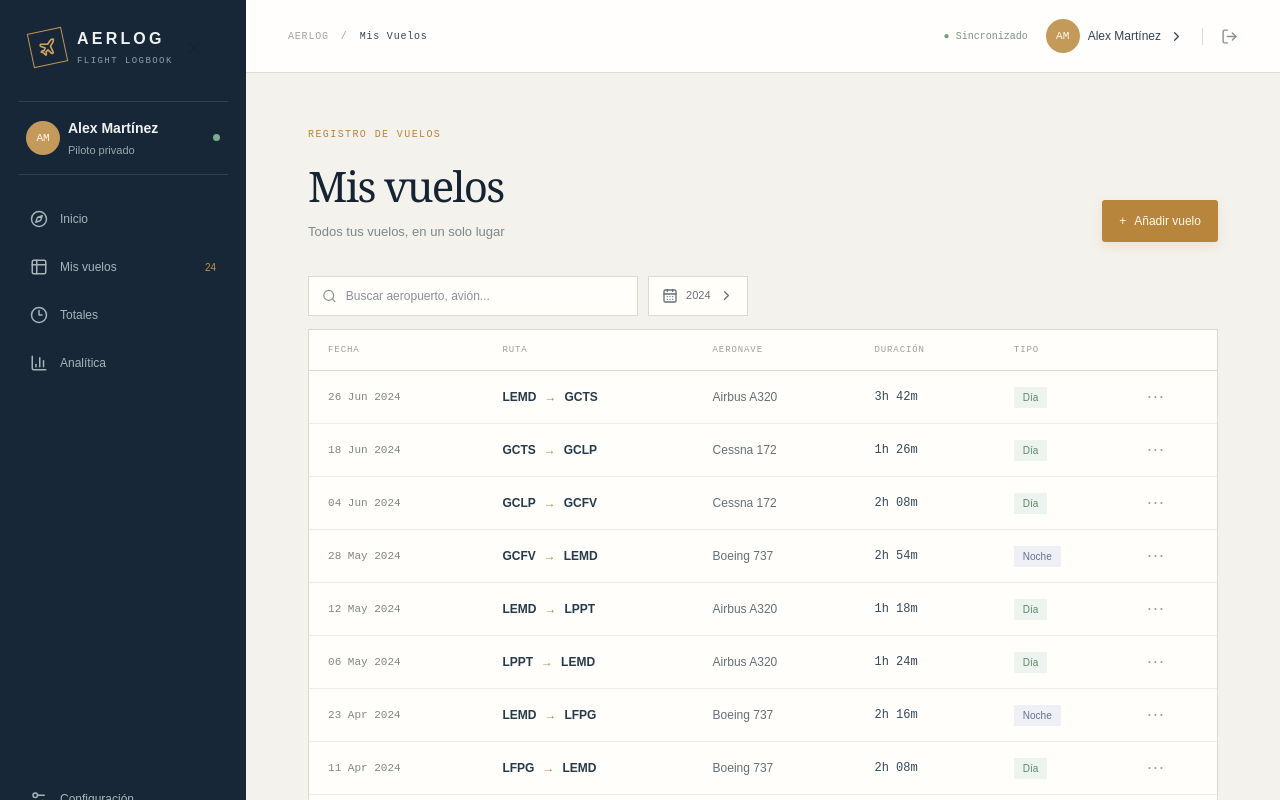
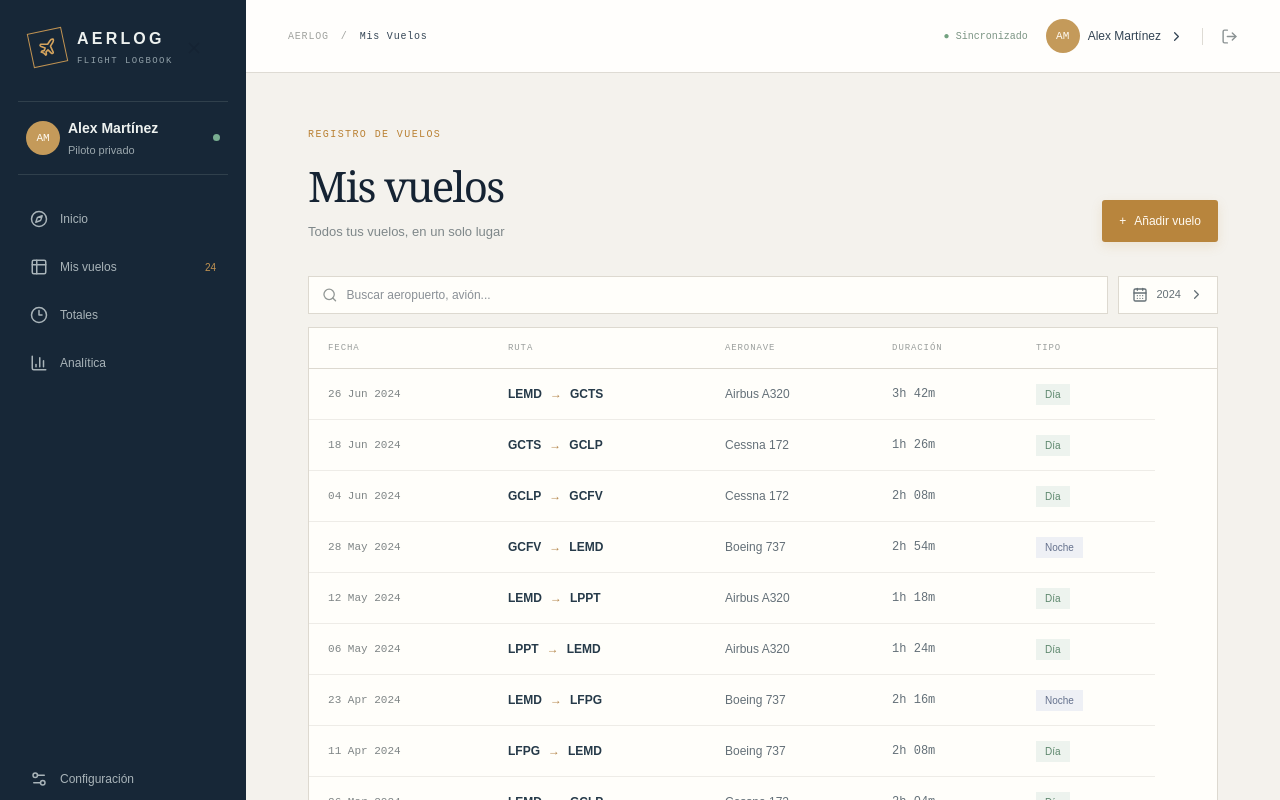
Before and after one commit to faustoleal/flight-log, a Next.js app: page /libro in a window 1280 px wide. Shown: the top 800 px of the page. Built offline with nearby package versions, Linux system fonts and the light colour scheme.

Commit message:
agregando clases de Tailwind

```diff
--- a/src/components/views/LibroPage.tsx
+++ b/src/components/views/LibroPage.tsx
@@ -31,17 +31,20 @@ export function LibroPage() {
           </button>
         }
       />
-      <div className="toolbar">
-        <div className="search-box">
+      <div className="flex gap-[10px] mb-[13px]">
+        <div className="flex-1 m-w-[330px] flex gap-[9px] items-center py-[10px] px-[13px] border border-[var(--border)] bg-[var(--card)] text-[#929795]">
           <Search size={16} />
-          <input placeholder="Buscar aeropuerto, avión..." />
+          <input
+            className="border-0 outline-none bg-transparent w-full text-xs text-[var(--foreground)]"
+            placeholder="Buscar aeropuerto, avión..."
+          />
         </div>
         <button className="filter-btn">
           <CalendarDays size={16} /> 2024 <ChevronRight size={15} />
         </button>
       </div>
-      <div className="table-card">
-        <table>
+      <div className="bg-[var(--card)] border border-[var(--border)] overflow-x-auto">
+        <table className="w-full min-w-[700px] text-xs border-collapse">
           <thead>
             <tr>
               <th>FECHA</th>
@@ -58,11 +61,13 @@ export function LibroPage() {
                 <td>{flight[0]}</td>
                 <td>
                   <b>{flight[1]}</b>
-                  <span className="route-arrow">→</span>
+                  <span className="text-[#b4864b] py-0 px-2">→</span>
                   <b>{flight[2]}</b>
                 </td>
                 <td>{flight[3]}</td>
-                <td className="duration">{flight[4]}</td>
+                <td className="text-xs font-[Courier_New,monospace] text-[#354a58]">
+                  {flight[4]}
+                </td>
                 <td>
                   <span
                     className={`flight-badge ${flight[5] === "Noche" ? "night" : ""}`}
@@ -70,16 +75,13 @@ export function LibroPage() {
                     {flight[5]}
                   </span>
                 </td>
-                <td>
-                  <button className="dots">···</button>
-                </td>
               </tr>
             ))}
           </tbody>
         </table>
-        <div className="pagination">
+        <div className="flex items-center justify-between py-[17px] px-[19px] text-[#9a9d9b] text-[10px] font-[Courier_New,monospace] border-top border-[var(--border)] pagination">
           <span>Mostrando 15 de 24 vuelos</span>
-          <div>
+          <div className="flex gap-[5px]">
             <button disabled={page === 1} onClick={() => setPage(1)}>
               <ChevronLeft size={15} />
             </button>
```
